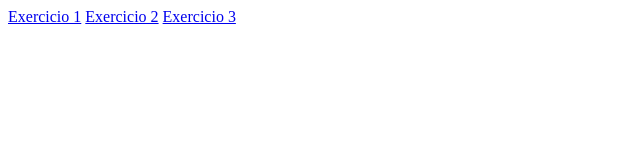
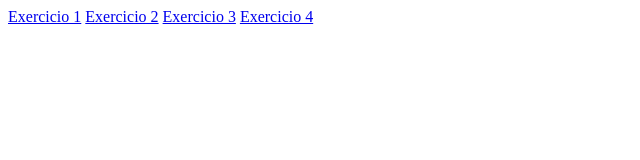
Before and after one commit to jmoreiraa/jmoreira.github.io, a plain HTML site: page index.html in a window 1280 px wide. Shown: the full height of the page, 0-640 px from the left. Drawn offline with Linux system fonts and the light colour scheme.

Commit message:
add exercicio 4

```diff
--- a/index.html
+++ b/index.html
@@ -8,10 +8,12 @@
 </head>
 <body>
     <header>
+        <div>
         <a href="exer1.html"> Exercicio 1</a>
         <a href="exer2.html"> Exercicio 2</a>
         <a href="exer3.html"> Exercicio 3</a>
-
+        <a href="exer4.html"> Exercicio 4</a>
+    </div>
     </header>
 
 </body>
```
